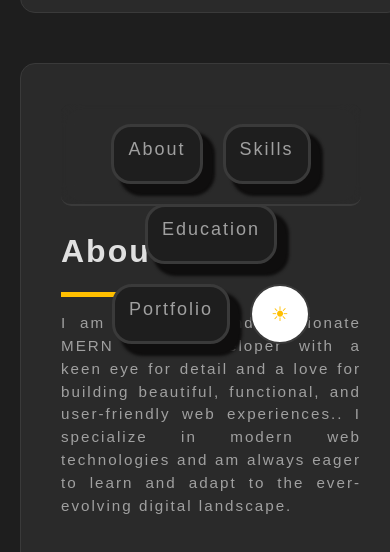
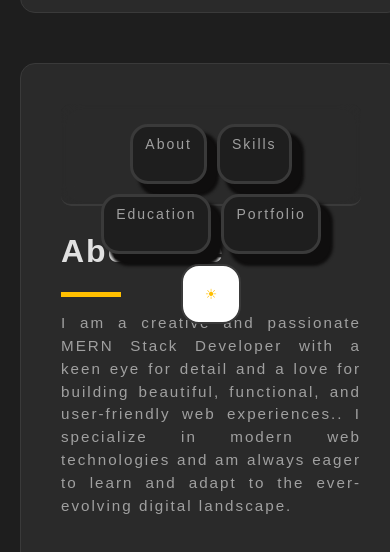
Before and after one commit to MohdAreezUddin-lang/PORTFOLIO, a plain HTML site: page index.html in a window 390 px wide. Shown: the part 830-1382 px from the top of the page. Drawn offline with Linux system fonts and the light colour scheme.

Commit message:
Portfolio

```diff
--- a/style.css
+++ b/style.css
@@ -235,7 +235,6 @@ p {
 
 
 .grid-container {
-    height: 380px;
     padding: 15px;
     display: flex;
     flex-wrap: wrap;
@@ -425,11 +424,17 @@ p {
         text-align: center;
     }
 
+    #themeToggle {
+        padding: 6px 10px;
+        font-size: 14px;
+        border-radius: 18px;
+    }
+
     /* Reduce navigation button size on phone */
     nav a {
-        font-size: 18px;
-        padding: 8px 14px;
-        border-radius: 20px;
+        font-size: 14px;
+        padding: 6px 12px;
+        border-radius: 18px;
     }
 
     /* Make paragraphs easier to read */
@@ -449,8 +454,10 @@ p {
     }
 
     #navigation nav {
+        display: flex;
         justify-content: center;
         flex-wrap: wrap;
+        gap: 10px;
     }
 
     .sidebar {
```
